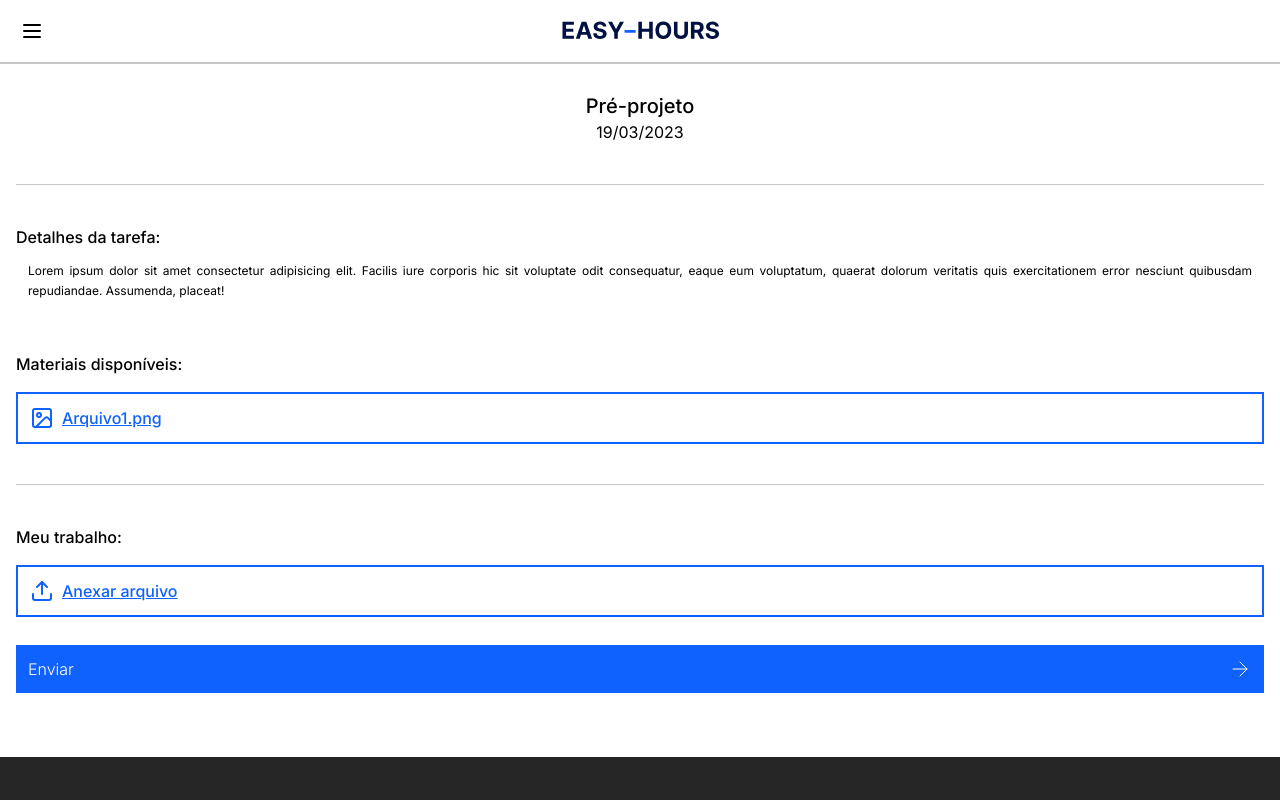
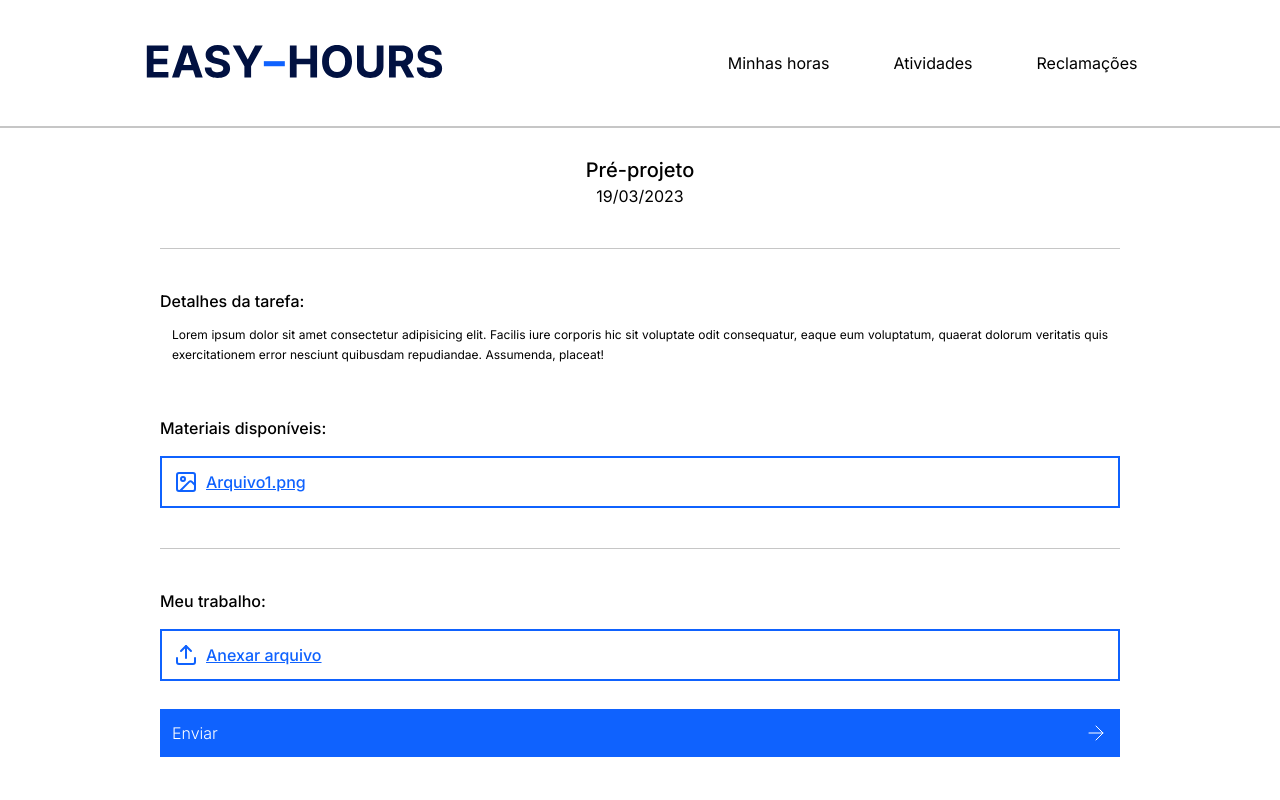
Before and after one commit to gabrielMendes21/tcc-etecZL, a Next.js app in the folder front/: page /aluno/atividades/pre-projeto in a window 1280 px wide. Shown: the top 800 px of the page. Built offline with nearby package versions, Linux system fonts and the light colour scheme.

Commit message:
create desktop version for header

```diff
--- a/front/src/app/(authenticated)/aluno/atividades/page.jsx
+++ b/front/src/app/(authenticated)/aluno/atividades/page.jsx
@@ -1,14 +1,13 @@
-import Delay from '@/components/LoadDelay'
 import H1 from '@/components/H1'
 import Dropdown from '@/components/Dropdown'
 import Card from '@/components/Card'
 import Link from 'next/link'
 import Task from '@/components/Task'
+import Main from '@/components/Main'
 
 export default function Atividades() {
   return (
-    <main className="px-4 my-16">
-      <Delay>
+    <Main>
       <H1 title="Atividades" />
 
       {/* Sent Activities */}
@@ -19,7 +18,7 @@ export default function Atividades() {
 
       {/* Pending Activities */}
       <Dropdown title="Pendentes">
-          <Link href="/student/atividades/pre-projeto" className="block mb-5">
+        <Link href="/aluno/atividades/pre-projeto" className="block mb-5">
           <Task name="Pre-projeto" hours={2} dueDate="19/05/2023" />
         </Link>
         <Task name="Skills Build" hours={30} dueDate="25/06/2023" />
@@ -28,9 +27,7 @@ export default function Atividades() {
       {/* Overdue Activities */}
       <Dropdown title="Não entregues">
         <Card>
-            <span className="text-base col-span-1/2">
-              Pitch de apresentação
-            </span>
+          <span className="text-base col-span-1/2">Pitch de apresentação</span>
           <span>19/05/2023</span>
         </Card>
         <Card>
@@ -38,7 +35,6 @@ export default function Atividades() {
           <span>05/12/2023</span>
         </Card>
       </Dropdown>
-      </Delay>
-    </main>
+    </Main>
   )
 }
--- a/front/src/app/(authenticated)/aluno/atividades/pre-projeto/page.jsx
+++ b/front/src/app/(authenticated)/aluno/atividades/pre-projeto/page.jsx
@@ -1,12 +1,11 @@
 import { ArrowRight, Image, Upload } from 'lucide-react'
-import Delay from '@/components/LoadDelay'
+import Main from '@/components/Main'
 
 export default function Atividade() {
   return (
-    <main>
-      <Delay>
+    <Main>
       {/* Task info */}
-        <div className="px-4 space-y-10 my-16">
+      <div className="px-4 space-y-10">
         <div className="pt-7">
           <h1 className="text-center font-medium text-xl">Pré-projeto</h1>
           <span className="block text-center">19/03/2023</span>
@@ -50,7 +49,6 @@ export default function Atividade() {
           </button>
         </div>
       </div>
-      </Delay>
-    </main>
+    </Main>
   )
 }
--- a/front/src/app/(authenticated)/aluno/reclamacoes/page.jsx
+++ b/front/src/app/(authenticated)/aluno/reclamacoes/page.jsx
@@ -2,13 +2,12 @@
 
 import Card from '@/components/Card'
 import Dropdown from '@/components/Dropdown'
-import Delay from '@/components/LoadDelay'
 import PageTitle from '@/components/H1'
+import Main from '@/components/Main'
 
 export default function Reclamacoes() {
   return (
-    <main className="px-4 my-16">
-      <Delay>
+    <Main>
       <PageTitle title="Reclamações" />
 
       {/* Complaints sent */}
@@ -56,7 +55,6 @@ export default function Reclamacoes() {
             <span>Respondida em 12/05/2023</span>
           </Card>
         </div> */}
-      </Delay>
-    </main>
+    </Main>
   )
 }
--- a/front/src/components/Header.jsx
+++ b/front/src/components/Header.jsx
@@ -7,17 +7,24 @@ import darkLogo from '../assets/dark-logo.svg'
 import Link from 'next/link'
 import { PageContext } from '@/app/context/PageContext'
 import { useContext } from 'react'
-import Delay from './LoadDelay'
 
-function SideBar({ style }) {
-  const { setIsOpen, userType } = useContext(PageContext)
+function Menu() {
+  const { isOpen, setIsOpen, userType, handleMenu } = useContext(PageContext)
 
   return userType === 'aluno' ? (
+    <>
+      <Image
+        src={isOpen ? closeHamburger : menu}
+        onClick={handleMenu}
+        alt=""
+        className="absolute top-1/2 -translate-y-1/2 left-5 md:invisible"
+      />
       <nav
-      style={style}
-      className="fixed z-10 top-16 transition-all py-9 px-6 bg-white h-screen w-screen"
+        className={`fixed z-10 top-16 transition-all py-9 px-6 bg-white h-screen w-screen md:static md:bg-transparent md:h-auto md:w-auto md:p-0 ${
+          isOpen ? `left-0` : `-left-full`
+        }`}
       >
-      <ul className="space-y-5">
+        <ul className="space-y-5 md:space-y-0 md:flex md:items-center md:gap-16">
           <li onClick={() => setIsOpen(false)}>
             <Link href="/">Minhas horas</Link>
           </li>
@@ -27,17 +34,27 @@ function SideBar({ style }) {
           <li onClick={() => setIsOpen(false)}>
             <Link href="/aluno/reclamacoes">Reclamações</Link>
           </li>
-        <li onClick={() => setIsOpen(false)}>
+          {/* <li onClick={() => setIsOpen(false)}>
             <Link href="/aluno/meu-perfil">Meu perfil</Link>
-        </li>
+          </li> */}
         </ul>
       </nav>
+    </>
   ) : userType === 'coordenador ETEC' ? (
+    <>
+      <Image
+        src={isOpen ? closeHamburger : menu}
+        onClick={handleMenu}
+        alt=""
+        className="absolute top-1/2 -translate-y-1/2 left-5 md:invisible"
+      />
       <nav
-      style={style}
-      className="fixed z-10 top-16 transition-all py-9 px-6 bg-white h-screen w-screen"
+        // style={style}
+        className={`fixed z-10 top-16 transition-all py-9 px-6 bg-white h-screen w-screen md:invisible md:h-auto md:w-auto md:px-0 ${
+          isOpen ? `left-0` : `-left-full`
+        }`}
       >
-      <ul className="space-y-5">
+        <ul className="space-y-5 md:flex">
           <li onClick={() => setIsOpen(false)}>
             <Link href="/">Classes</Link>
           </li>
@@ -47,15 +64,25 @@ function SideBar({ style }) {
           <li onClick={() => setIsOpen(false)}>
             <Link href="/coordenador-ETEC/reclamacoes">Reclamações</Link>
           </li>
-        <li onClick={() => setIsOpen(false)}>
-          <Link href="/coordenador-ETEC/meu-perfil">Meu perfil</Link>
-        </li>
+          {/* <li onClick={() => setIsOpen(false)}>
+            <Link href="/aluno/meu-perfil">Meu perfil</Link>
+          </li> */}
         </ul>
       </nav>
+    </>
   ) : userType === 'coordenador IBM' ? (
+    <>
+      <Image
+        src={isOpen ? closeHamburger : menu}
+        onClick={handleMenu}
+        alt=""
+        className="absolute top-1/2 -translate-y-1/2 left-5 md:invisible"
+      />
       <nav
-      style={style}
-      className="fixed z-10 top-16 transition-all py-9 px-6 bg-white h-screen w-screen"
+        // style={style}
+        className={`fixed z-10 top-16 transition-all py-9 px-6 bg-white h-screen w-screen md:invisible ${
+          isOpen ? `left-0` : `-left-full`
+        }`}
       >
         <ul className="space-y-5">
           <li onClick={() => setIsOpen(false)}>
@@ -67,49 +94,38 @@ function SideBar({ style }) {
           <li onClick={() => setIsOpen(false)}>
             <Link href="/coordenador-IBM/reclamacoes">Reclamações</Link>
           </li>
-        <li onClick={() => setIsOpen(false)}>
-          <Link href="/coordenador-IBM/meu-perfil">Meu perfil</Link>
-        </li>
+          {/* <li onClick={() => setIsOpen(false)}>
+            <Link href="/aluno/meu-perfil">Meu perfil</Link>
+          </li> */}
         </ul>
       </nav>
+    </>
   ) : (
     'Usuário inválido'
   )
 }
 
 export default function Header({ hasMenu }) {
-  const { isOpen, setIsOpen, handleMenu } = useContext(PageContext)
+  const { setIsOpen } = useContext(PageContext)
 
   return (
-    <header className="w-full h-16 fixed top-0 z-10 bg-white border-b-2 border-b-[#C6C6C6]">
-      <Delay>
-        {/* Hamburger */}
-        {hasMenu && (
-          <Image
-            src={isOpen ? closeHamburger : menu}
-            onClick={() => handleMenu()}
-            alt=""
-            className="absolute top-1/2 -translate-y-1/2 left-5"
-          />
-        )}
-
-        <SideBar
-          style={{
-            left: isOpen ? '0' : '-100%',
-          }}
-        />
+    <header className="w-full h-16 fixed top-0 z-10 bg-white border-b-2 border-b-[#C6C6C6] md:flex md:flex-row-reverse md:justify-around md:items-center md:h-32">
+      {/* Menu with hamburger */}
+      {hasMenu && <Menu />}
 
       {/* Easy hours logo */}
-        <Link href="/">
+      <Link
+        href="/"
+        className="absolute top-1/2 left-1/2 -translate-x-1/2 -translate-y-1/2 md:static md:-translate-x-0 md:-translate-y-0"
+      >
         <Image
           src={darkLogo}
           onClick={() => setIsOpen(false)}
           alt="logo"
-            className="absolute top-1/2 left-1/2 -translate-x-1/2 -translate-y-1/2"
           priority
+          className="md:w-[300px]"
         />
       </Link>
-      </Delay>
     </header>
   )
 }
--- a/front/src/components/LoadDelay.jsx
+++ b/front/src/components/LoadDelay.jsx
@@ -2,7 +2,7 @@
 
 import { useEffect, useState } from 'react'
 
-export default function Delay({ children }) {
+export default function Delay({ children, className }) {
   const [isLoaded, setIsLoaded] = useState(false)
 
   useEffect(() => {
@@ -10,7 +10,11 @@ export default function Delay({ children }) {
   }, [])
 
   return (
-    <div className={isLoaded ? `opacity-100 transition-opacity` : `opacity-0`}>
+    <div
+      className={`${
+        isLoaded ? `opacity-100 transition-opacity` : `opacity-0`
+      } ${className}`}
+    >
       {children}
     </div>
   )
--- /dev/null
+++ b/front/src/components/Main.jsx
@@ -0,0 +1,9 @@
+import Delay from './LoadDelay'
+
+export default function Main({ children }) {
+  return (
+    <main className="px-4 my-16 md:px-36 md:my-32">
+      <Delay>{children}</Delay>
+    </main>
+  )
+}
--- a/front/src/components/aluno/StudentHome.jsx
+++ b/front/src/components/aluno/StudentHome.jsx
@@ -9,6 +9,7 @@ import Delay from '@/components/LoadDelay'
 import UserInfo from '../UserInfo'
 import TradLink from '../Link'
 import { PageContext } from '@/app/context/PageContext'
+import Main from '../Main'
 
 export default function StudentHome() {
   // Controlling the dropdown
@@ -18,8 +19,7 @@ export default function StudentHome() {
   const { setUserType } = useContext(PageContext)
 
   return (
-    <main className="px-4 my-16">
-      <Delay>
+    <Main>
       {/* Student info */}
       <UserInfo name="Danilo" status="3ºDS AMS, ETEC Zona Leste" />
       <p
@@ -47,13 +47,13 @@ export default function StudentHome() {
           }}
           className="activities space-y-5"
         >
-            <Link href="/student/atividades/pre-projeto" className="block mb-5">
+          <Link href="/aluno/atividades/pre-projeto" className="block mb-5">
             <Task name="Pré-projeto" hours={2} dueDate="19/03/2023" />
           </Link>
           <Task name="Diagramas do projeto" hours={6} dueDate="02/04/2023" />
 
           {/* See more link */}
-            <TradLink to="/student/atividades" size={10}>
+          <TradLink to="/aluno/atividades" size={10}>
             Ver mais
           </TradLink>
         </div>
@@ -79,7 +79,6 @@ export default function StudentHome() {
           </li>
         </ul>
       </div>
-      </Delay>
-    </main>
+    </Main>
   )
 }
```
Lines whose indentation alone changed are shown as unchanged.
